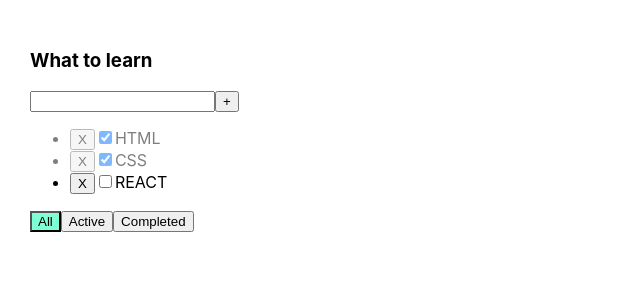
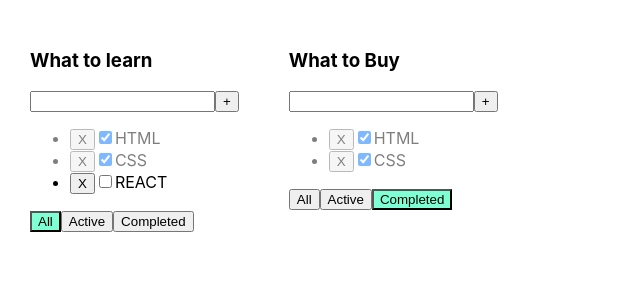
Before and after one commit to Begins1986/TodoListIgor, a React (Create React App) app: page / in a window 1280 px wide. Shown: the top 300 px of the page, without its empty margins (0-640 px from the left). Built offline with nearby package versions, Linux system fonts and the light colour scheme.

Commit message:
Add lesson 5

```diff
--- a/src/App.tsx
+++ b/src/App.tsx
@@ -3,56 +3,78 @@
 import {Todolist} from "./Todolist";
 import {v1} from "uuid";
 
-export type FilterValueType = 'All'| 'Active' | 'Completed'
+export type FilterValueType = 'All' | 'Active' | 'Completed'
+
+type TodolistType = {
+    id: string
+    title: string
+    filter: FilterValueType
+}
 
 function App() {
+    const [todolist, setTodolist] = useState<Array<TodolistType>>([
+        {id: v1(), title: 'What to learn', filter: 'All'},
+        {id: v1(), title: 'What to Buy', filter: 'Completed'},
+    ])
     const [tasks, setTasks] = useState(
         [
-            {id:v1(), title: 'HTML', isDone: true},
-            {id:v1(), title: 'CSS', isDone: true},
-            {id:v1(), title: 'REACT', isDone: false},
+            {id: v1(), title: 'HTML', isDone: true},
+            {id: v1(), title: 'CSS', isDone: true},
+            {id: v1(), title: 'REACT', isDone: false},
         ]
     )
 
-    const [filter, setFilter] = useState<FilterValueType>('All')
+    // const [filter, setFilter] = useState<FilterValueType>('All')
 
     const removeTask = (taskId: string) => {
-        setTasks(tasks.filter(t=>t.id!==taskId))
+        setTasks(tasks.filter(t => t.id !== taskId))
     }
 
     const addTask = (value: string) => {
-        setTasks([{id:v1(), title: value, isDone: true}, ...tasks])
+        setTasks([{id: v1(), title: value, isDone: true}, ...tasks])
     }
 
-    const changeStatus =(tId:string, newIsDone:boolean)=>{
-        setTasks(tasks.map(el=>el.id===tId?{...el,isDone: newIsDone}:el))
+    const changeStatus = (tId: string, newIsDone: boolean) => {
+        setTasks(tasks.map(el => el.id === tId ? {...el, isDone: newIsDone} : el))
     }
 
-    const changeFilter = (value: FilterValueType) => {
-        setFilter(value)
+    const changeFilter = (todolistID:string, filter: FilterValueType) => {
+        setTodolist(todolist.map(el=>el.id===todolistID?{...el, filter}:el))
     }
 
-    let tasksForTodolist = tasks
 
-    if(filter==='Active'){
-        tasksForTodolist=tasks.filter(el=>!el.isDone)
-    }
-
-    if(filter==='Completed'){
-        tasksForTodolist=tasks.filter(el=>el.isDone)
-    }
 
     return (
         <div className="App">
+            {
+                todolist.map(tl => {
+                    let tasksForTodolist = tasks
+
+                    if (tl.filter === 'Active') {
+                        tasksForTodolist = tasks.filter(el => !el.isDone)
+                    }
+
+                    if (tl.filter === 'Completed') {
+                        tasksForTodolist = tasks.filter(el => el.isDone)
+                    }
+
+
+                    return (
                         <Todolist
-                title={'What to learn'}
+                            key={tl.id}
+                            todolistID={tl.id}
+                            title={tl.title}
                             tasks={tasksForTodolist}
                             removeTask={removeTask}
                             changeFilter={changeFilter}
                             addTask={addTask}
                             changeStatus={changeStatus}
-                filter={filter}
+                            filter={tl.filter}
                         />
+                    )
+                })
+            }
+
         </div>
     );
 }
--- a/src/Todolist.tsx
+++ b/src/Todolist.tsx
@@ -3,11 +3,12 @@
 import style from './Todolist.module.css'
 
 type PropsTodolistType = {
+    todolistID:string
     title: string
     tasks: Array<TaskType>
     filter:FilterValueType
     removeTask: (taskId: string) => void
-    changeFilter: (value: FilterValueType) => void
+    changeFilter: (todolistID:string, filter: FilterValueType) => void
     addTask: (value: string) => void
     changeStatus: (tId:string, newIsDone:boolean)=>void
 }
@@ -48,7 +49,7 @@
     }
 
     const onChangeFilterHandler = (filter: FilterValueType) => {
-        props.changeFilter(filter)
+        props.changeFilter(props.todolistID, filter)
     }
     return (
         <div>
```
Lines whose indentation alone changed are shown as unchanged.
